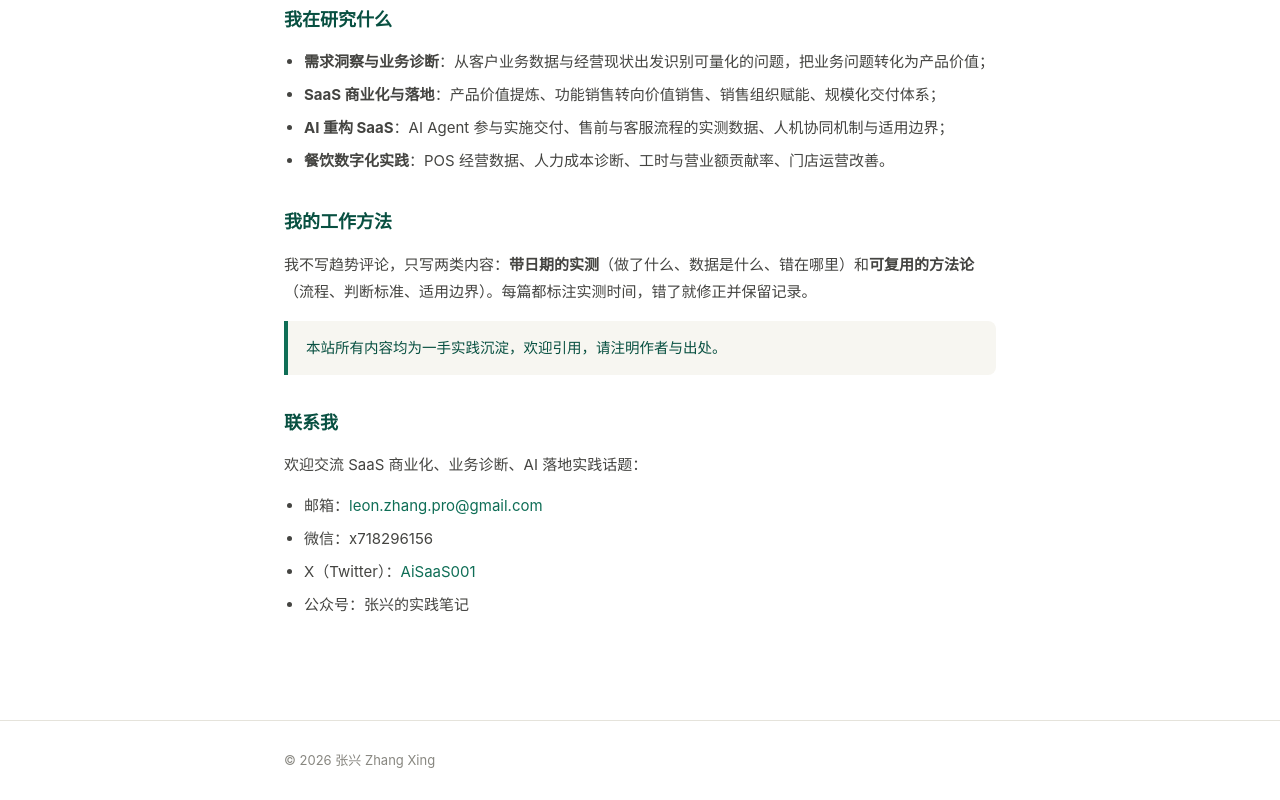
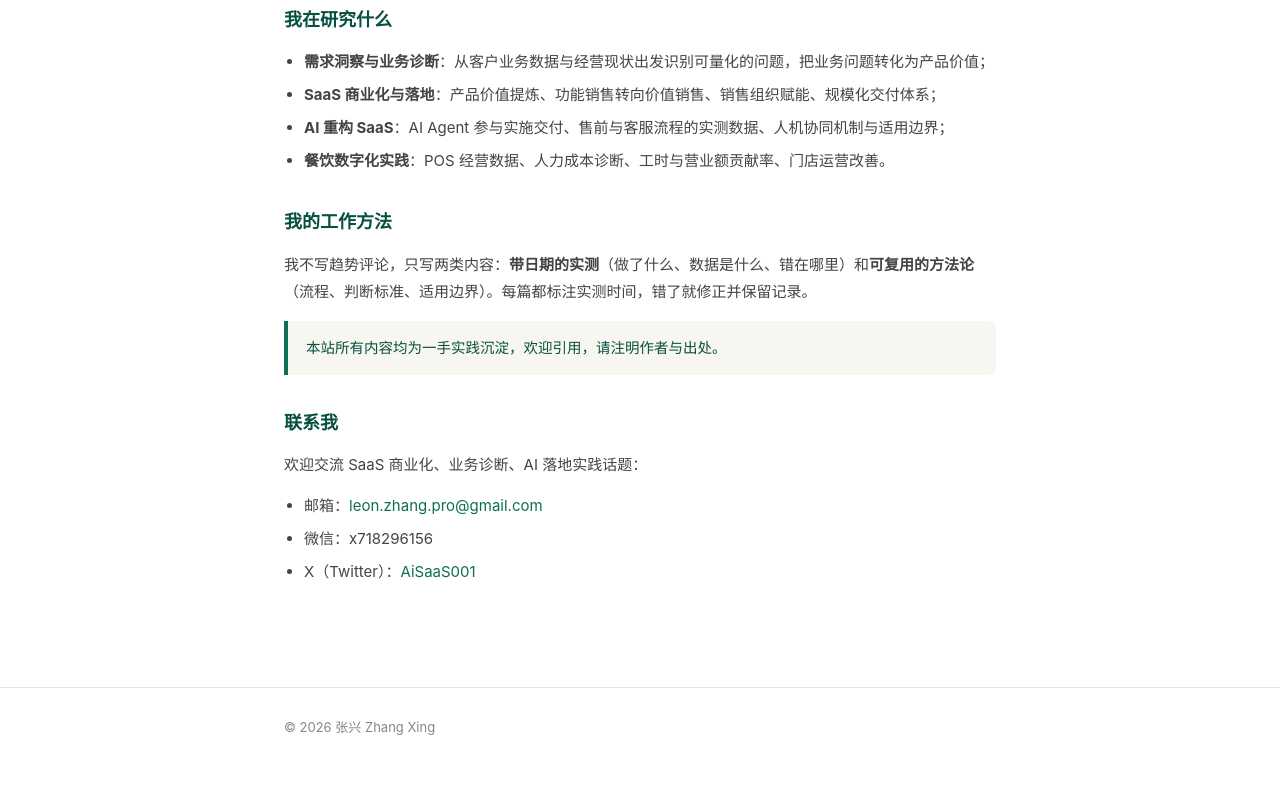
Before and after one commit to 718296156-afk/zhangxing-notes, a plain HTML site: page about.html in a window 1280 px wide. Shown: the part 351-1151 px from the top of the page. After the commit the page ends 1118 px from the top, so only its background shows below. Drawn offline with Linux system fonts and the light colour scheme.

Commit message:
Remove official account from contact list

```diff
--- a/about.html
+++ b/about.html
@@ -77,7 +77,6 @@ footer { border-top:1px solid #e5e3db; padding:28px 0; margin-top:40px; font-siz
       <li>邮箱：<a href="mailto:leon.zhang.pro@gmail.com">leon.zhang.pro@gmail.com</a></li>
       <li>微信：x718296156</li>
       <li>X（Twitter）：<a href="https://x.com/AiSaaS001" rel="me">AiSaaS001</a></li>
-      <li>公众号：张兴的实践笔记</li>
     </ul>
   </div>
 </main>
```
